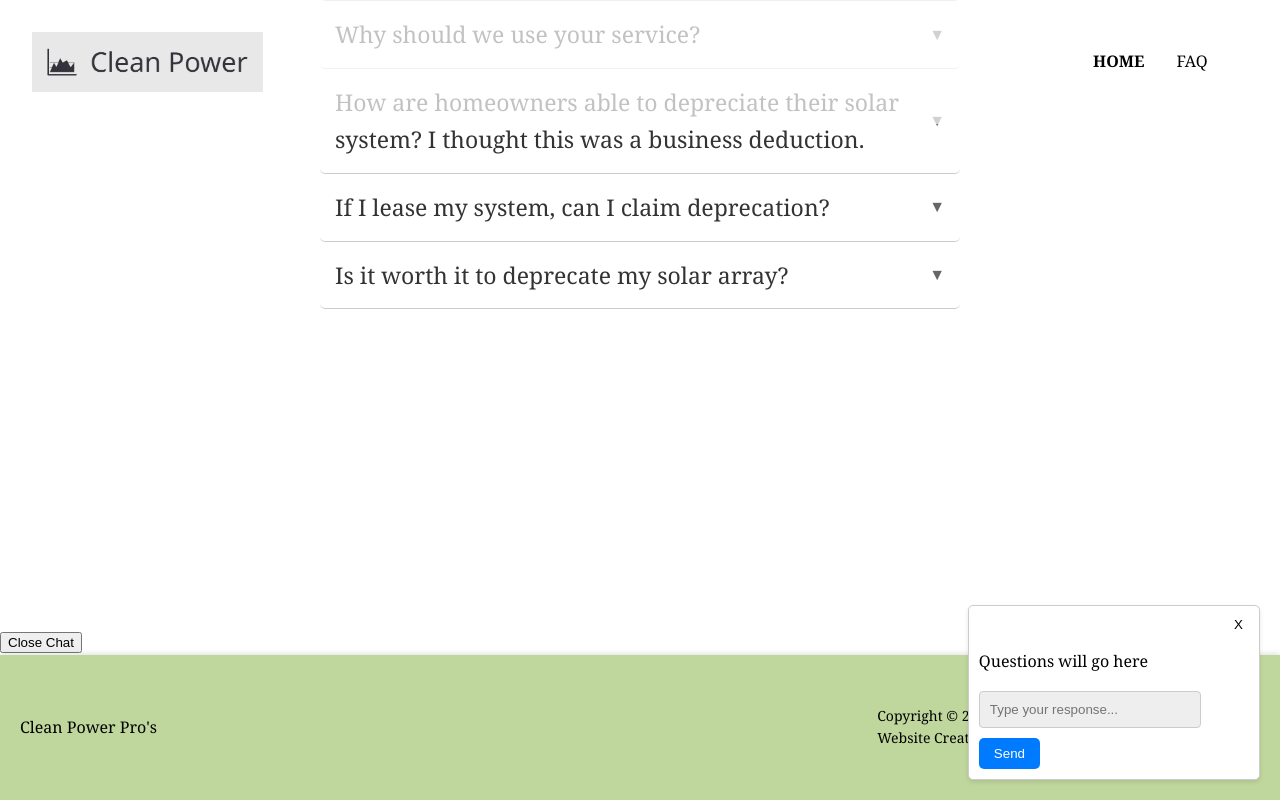
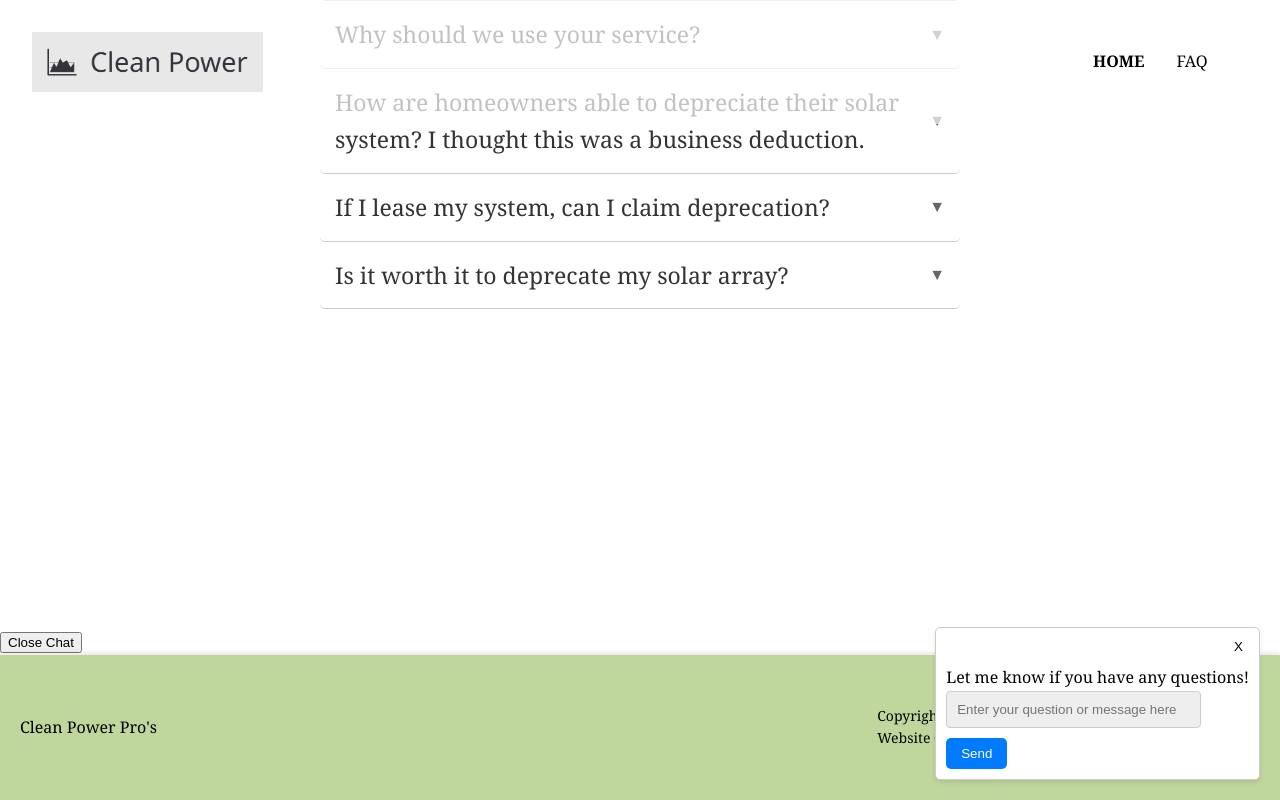
Before and after one commit to LetsGetRemixed/TaxWebsite, a React (Create React App) app in the folder taxwebsite/: page /faq in a window 1280 px wide. Both pictures are taken after a click on the button "Open Chat". Shown: the part 376-1176 px from the top of the page. Built offline with nearby package versions, Linux system fonts and the light colour scheme.

Commit message:
Added user messages display and questions

```diff
--- a/taxwebsite/src/components/ChatWindow.jsx
+++ b/taxwebsite/src/components/ChatWindow.jsx
@@ -4,6 +4,13 @@ import '../css/ChatWindow.css'; // Import CSS for styling
 
 const ChatWindow = ({ isOpen, onClose }) => {
   const [userMessage, setUserMessage] = useState('');
+  const [questionIndex, setQuestionIndex] = useState(0);
+  const questions = [
+    "Let me know if you have any questions!",
+    "Hi! Please enter your question and don't leave out any details. This will help get your question fully answered as soon as possible.",
+    "Thanks! Your message has been submitted. We'll get back to you here or via email. We'll respond as soon as we can"
+  ];
+  const [messages, setMessages] = useState([questions[questionIndex]]);
 
   const handleUserMessageChange = (e) => {
     setUserMessage(e.target.value);
@@ -11,7 +18,15 @@ const ChatWindow = ({ isOpen, onClose }) => {
 
   const handleUserMessageSubmit = () => {
     console.log("User Message:", userMessage);
+    const newMessages = [...messages, userMessage]; // Add user message
+    setMessages(newMessages); // Update messages array adding the user message to it
     setUserMessage('');
+    if (questionIndex < questions.length - 1) {
+      // If there are no more questions, display the next one
+      setQuestionIndex(prevIndex => prevIndex + 1);
+      // Add the next question to the array of messages to display
+      setMessages(prevMessages => [...prevMessages, questions[questionIndex + 1]]); // Update messages array
+    }
   };
 
   return (
@@ -20,12 +35,17 @@ const ChatWindow = ({ isOpen, onClose }) => {
         <button className='close-button' onClick={onClose}>X</button>
       </div>
       <div className='chat-body'>
-        <p>Questions will go here</p>
+        {
+          // Display current question
+          messages.map((message, index) => (
+            <div key={index}> { message } </div>
+          ))
+        }
         <input
           type='text'
           value={userMessage}
           onChange={handleUserMessageChange}
-          placeholder='Type your response...'
+          placeholder='Enter your question or message here'
         />
         <button onClick={handleUserMessageSubmit}>Send</button>
       </div>
```
